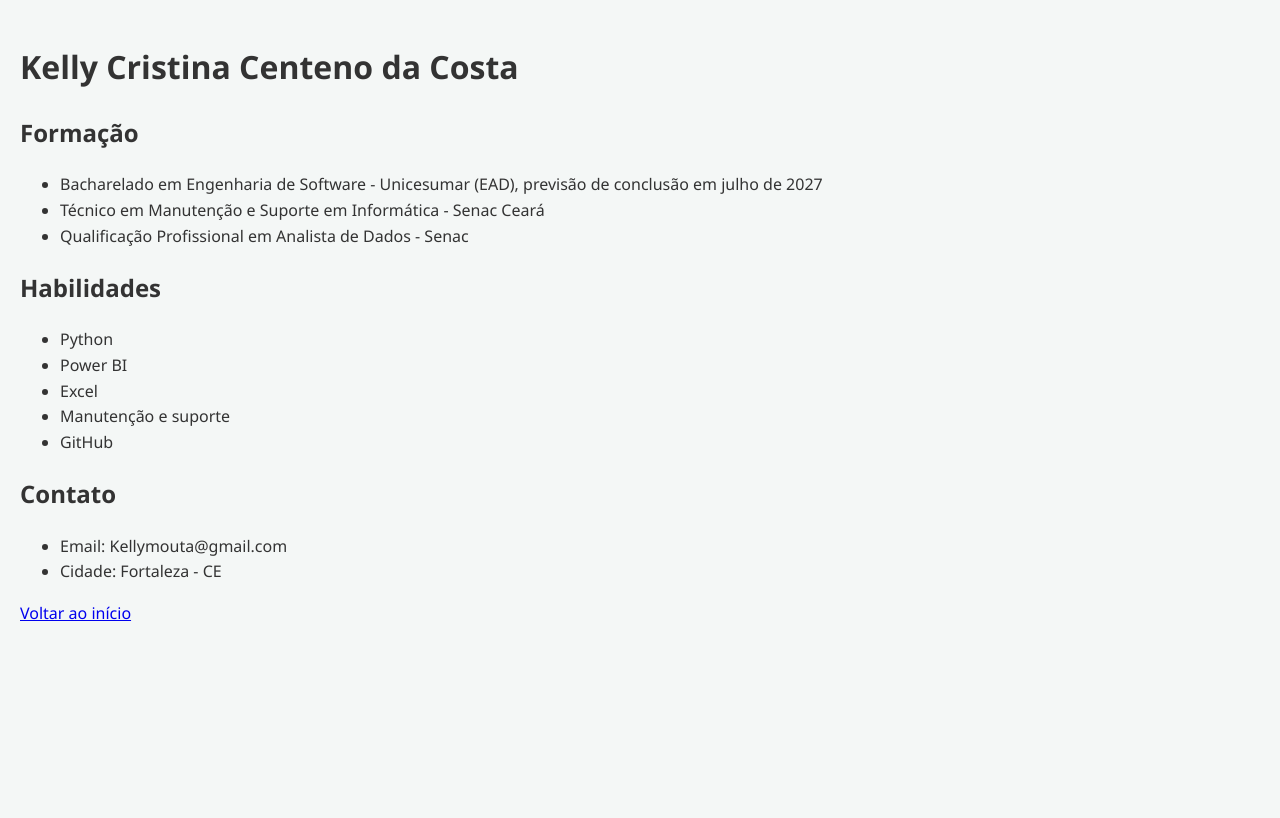
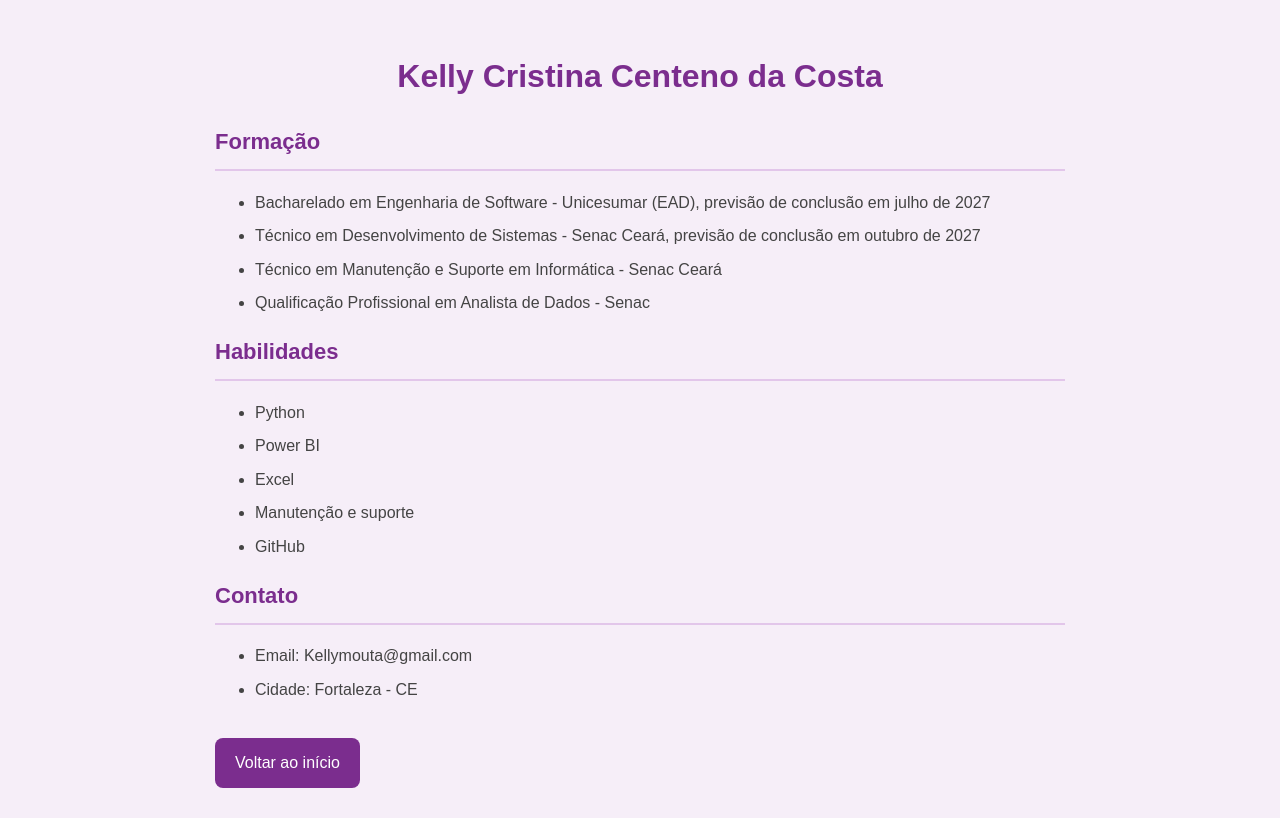
Before and after one commit to LuisGustavoVG/hub-curriculo-startup, a plain HTML site: page pages/kelly.html in a window 1280 px wide. Drawn offline with Linux system fonts and the light colour scheme.

Commit message:
Adiciona estilo da Kelly

```diff
--- a/pages/kelly.html
+++ b/pages/kelly.html
@@ -6,12 +6,13 @@
     <title>Kelly Cristina Centeno da Costa - Currículo</title>
     <link rel="stylesheet" href="../style.css">
 </head>
-<body>
+<body class="pagina-kelly">
     <h1>Kelly Cristina Centeno da Costa</h1>
 
     <h2>Formação</h2>
      <ul>
         <li>Bacharelado em Engenharia de Software - Unicesumar (EAD), previsão de conclusão em julho de 2027</li>
+        <li>Técnico em Desenvolvimento de Sistemas - Senac Ceará, previsão de conclusão em outubro de 2027</li>
         <li>Técnico em Manutenção e Suporte em Informática - Senac Ceará</li>
         <li>Qualificação Profissional em Analista  de Dados - Senac</li>
      </ul>
--- a/style.css
+++ b/style.css
@@ -118,7 +118,46 @@
 
 /*------------------------------------*/
 /*Kelly*/
+.pagina-kelly{
+    background-color: #f6eef8;
+    font-family: Arial, sans-serif;
+    max-width: 850px;
+    margin: 0 auto;
+    padding: 30px;
+}
 
+.pagina-kelly h1{
+    color: #7b2d8e;
+    font-size: 32px;
+    text-align: center;
+}
+
+.pagina-kelly h2{
+    color: #7b2d8e;
+    font-size: 22px;
+    border-bottom: 2px solid #e2c6ea;
+    padding-bottom: 10px;
+}
+
+.pagina-kelly li {
+    color: #444444;
+    line-height: 1.6;
+    margin-bottom: 8px;
+}
+
+.pagina-kelly a {
+    display: inline-block;
+    background-color: #7b2d8e;
+    color: white;
+    padding: 12px 20px;
+    border-radius: 8px;
+    text-decoration: none;
+    margin-top: 20px;
+}
+
+.pagina-kelly a:hover {
+    background-color: #5a1f69;
+}
 
 /*------------------------------------*/
 /*Matheus*/
```
